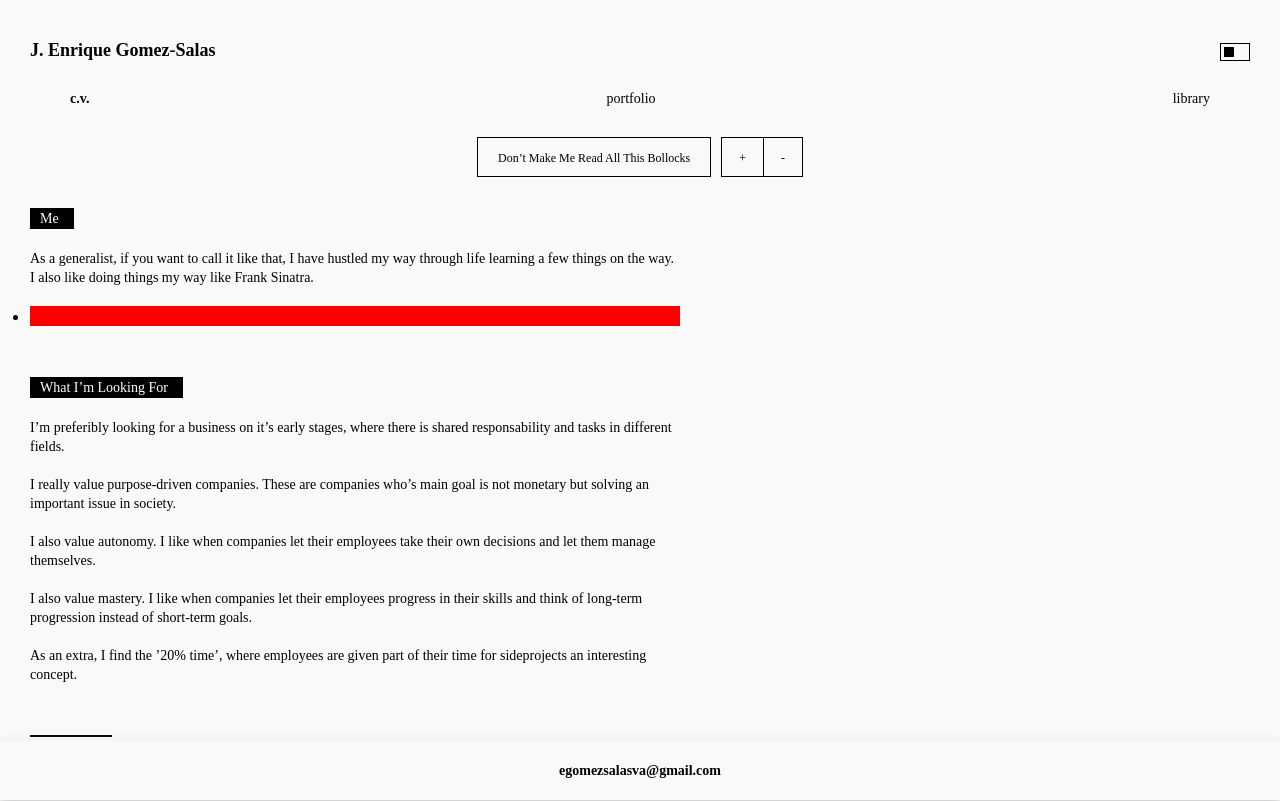
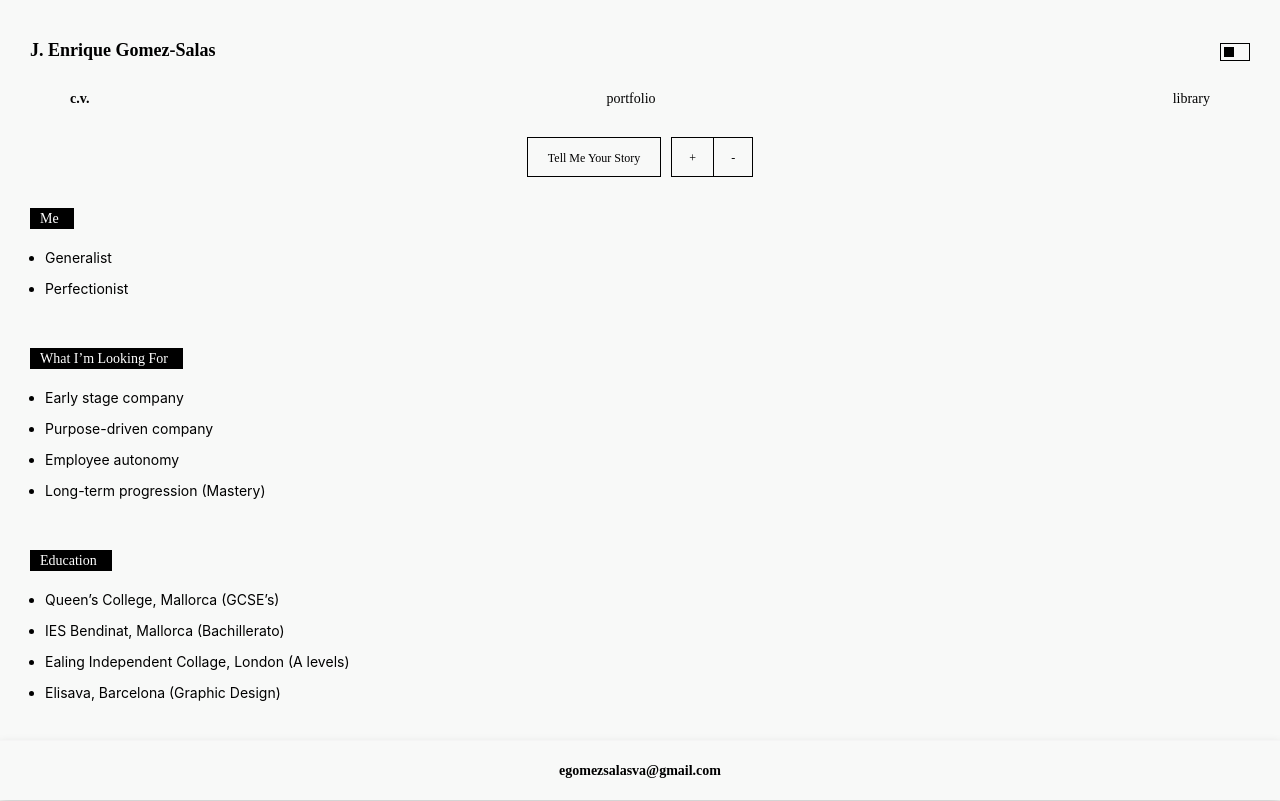
Before and after one commit to egomezsalasva/cv, a React (Create React App) app in the folder client/: page / in a window 1280 px wide. Both pictures are taken after a click on the element "Don’t Make Me Read All This Bollocks". Built offline with nearby package versions, Linux system fonts and the light colour scheme.

Commit message:
Summary Button, Nav Styling Bug, Post-Edu Styling

```diff
--- a/client/src/components/cv/Cv.js
+++ b/client/src/components/cv/Cv.js
@@ -1,6 +1,6 @@
 //IMPORTS
 //-Modules
-import React from 'react'
+import React, { useState } from 'react'
 import styled from 'styled-components'
 
 
@@ -9,6 +9,7 @@ import styled from 'styled-components'
 //-Variables
 const tagBottomMargin = "20px"
 const tagsExtraWidth = "10px"
+const ulTranslate = "15px"
 //-Components
 const CvButtonsContainer = styled.div`
   margin-top: 30px;
@@ -46,7 +47,10 @@ const SectionsOuter = styled.div`
     max-width: 650px;
 
     .storyText{
-      /* display: none; */
+      display: block;
+    }
+    .summaryText{
+      display: none;
     }
 
     h4{
@@ -79,9 +83,23 @@ const SectionsOuter = styled.div`
       font-size: 14px
     }
     ul{
-      background: red;
+      transform:translateX(${ulTranslate});
+      width: calc(100% - ${ulTranslate});
+      li{
+        font-size: 14px;
+        margin-bottom: 14px;
       }
-
+      ul{
+        margin-top: 14px;
+        margin-bottom: 30px;
+        list-style-type: disc;
+        li{
+          font-size: 12px;
+          margin-bottom: 0;
+          line-height: 20px;
+        }
+      }
+    }
     .tagContainer{
       position: relative;
       left: -${tagsExtraWidth};
@@ -123,10 +141,32 @@ const SectionsOuter = styled.div`
 
 //MAIN COMPONENT
 function Cv() {
+
+  //Toggle Summary Button
+  const [toggleSummaryButton, setToggleSummaryButton] = useState("OFF")
+  const handleToggleSummaryButton = () => {
+
+    if(toggleSummaryButton === "OFF"){
+
+      document.querySelector(".summaryButton").innerHTML = "Tell Me Your Story"
+      document.querySelectorAll(".storyText").forEach(e => { e.style.display = "none" })
+      document.querySelectorAll(".summaryText").forEach(e => { e.style.display = "block" })
+      setToggleSummaryButton("ON")
+
+    } else if (toggleSummaryButton === "ON") {
+
+      document.querySelector(".summaryButton").innerHTML = "Don’t Make Me Read All This Bollocks"
+      document.querySelectorAll(".storyText").forEach(e => { e.style.display = "block" })
+      document.querySelectorAll(".summaryText").forEach(e => { e.style.display = "none" })
+      setToggleSummaryButton("OFF")
+    }
+
+  }
+
   return (
     <>
       <CvButtonsContainer>
-        <div className="summaryButton">Don’t Make Me Read All This Bollocks</div>
+        <div className="summaryButton" onClick={handleToggleSummaryButton}>Don’t Make Me Read All This Bollocks</div>
         <div className="textResizeButton increaseSizeButton">+</div>
         <div className="textResizeButton decreseSizeButton">-</div>
       </CvButtonsContainer>
@@ -140,7 +180,8 @@ function Cv() {
             </div>
             <div className="summaryText">
               <ul>
-                <li></li>
+                <li>Generalist</li>
+                <li>Perfectionist</li>
               </ul>
             </div>
           </div>
@@ -153,16 +194,35 @@ function Cv() {
               <p>I also value mastery. I like when companies let their employees progress in their skills and think of long-term progression instead of short-term goals.</p>
               <p>As an extra, I find the ’20% time’, where employees are given part of their time for sideprojects an interesting concept.</p>
             </div>
+            <div className="summaryText">
+              <ul>
+                <li>Early stage company</li>
+                <li>Purpose-driven company</li>
+                <li>Employee autonomy</li>
+                <li>Long-term progression (Mastery)</li>
+              </ul>
+            </div>
           </div>
           <div className="section">
             <h4>Education</h4>
+            <div className="storyText">
               <p>It all started at an English school in Mallorca where I  had to go everyday from kindergarden until I got kicked out right before my A levels.</p>
               <p>After this, I went to a Spanish school to do the E.S.O. and bachillerato.</p>
               <p>Then I went to London to do a year of A levels in Ealing Independent College but had to come back to Spain due to economic reasons.</p>
               <p>Back in Spain I attended Elisava to do Graphic Design.</p>
             </div>
+            <div className="summaryText">
+              <ul>
+                <li>Queen’s College, Mallorca (GCSE’s)</li>
+                <li>IES Bendinat, Mallorca (Bachillerato)</li>
+                <li>Ealing Independent Collage, London (A levels)</li>
+                <li>Elisava, Barcelona (Graphic Design)</li>
+              </ul>
+            </div>
+          </div>
           <div className="section">
             <h4>Post-Education</h4>
+            <div className="storyText">
               <p>Once I left Elisava I deciced I was interested in business. So I decided to start making clothing as it was an affordable business to start, and made me enough money to live.</p>
               <p>For the clothing idea I needed a website so I decided to learn how to make websites with an Adobe program called Muse. Which is a very flexible drag and drop software.</p>
               <p>Then I realized I could earn some money making websites for other people, so I moved back to Mallorca and started Gryd-Design.</p>
@@ -173,6 +233,55 @@ function Cv() {
               <p>So I moved back to Barcelona. I thought it was a good ideas as it started to become somewhat of a tech-hub at the time.</p>
               <p>I worked for Estiber for a year as a Lead Designer and was also involved in some of the Marketing (hand-coding Mailchimp emails). After the year we decided our values didn’t match so we stopped working together.</p>
               <p>I went back into selling clothes while I learnt new technologies like React and Node and its correspondant modules and libraries. I came to work on a coffee shop on personal projects too and got a few odd jobs here and there making webistes. I ended up catching the attention of the founder of Apollo30 in a cafe and we got on well together so he offered me to work with them and I have been working there ever since as a freelancer.</p>
+            </div>
+            <div className="summaryText">
+              <ul>
+                <li>Clothing Freelance, Barcelona
+                  <ul>
+                    <li>Sales</li>
+                  </ul>
+                </li>
+                <li>Gryd-Design, Mallorca
+                  <ul>
+                    <li>Design</li>
+                    <li>Web Development</li>
+                    <li>Sales</li>
+                    <li>Management</li>
+                    <li>Screen-printing</li>
+                  </ul>
+                </li>
+                <li>Viatges Estiber, Barcelona
+                  <ul>
+                    <li>Lead Design</li>
+                    <li>Marketing</li>
+                  </ul>
+                </li>
+                <li>Clothing Freelance, Barcelona
+                  <ul>
+                    <li>Sales</li>
+                  </ul>
+                </li>
+                <li>Websites Freelance, Barcleona
+                  <ul>
+                    <li>Design</li>
+                    <li>Web Development</li>
+                  </ul>
+                </li>
+                <li>Apollo30, Barcleona
+                  <ul>
+                    <li>Design</li>
+                    <li>Web Development</li>
+                  </ul>
+                </li>
+                <li>Scranny's House, Barcelona
+                  <ul>
+                    <li>Sales</li>
+                    <li>Design</li>
+                    <li>Web Development</li>
+                  </ul>
+                </li>
+              </ul>
+            </div>
           </div>
           <div className="section">
             <h4>Skills</h4>
--- a/client/src/components/global/Navigation.js
+++ b/client/src/components/global/Navigation.js
@@ -31,7 +31,7 @@ const NavOption = styled(NavLink)`
 function Navigation() {
   return (
     <NavContainer>
-        <NavOption to="/" activeClassName="activeNav">C.V.</NavOption>
+        <NavOption to="/" exact activeClassName="activeNav">C.V.</NavOption>
         <NavOption to="/portfolio" activeClassName="activeNav">Portfolio</NavOption>
         <NavOption to="/library" activeClassName="activeNav">Library</NavOption>
     </NavContainer>
```
Lines whose indentation alone changed are shown as unchanged.
